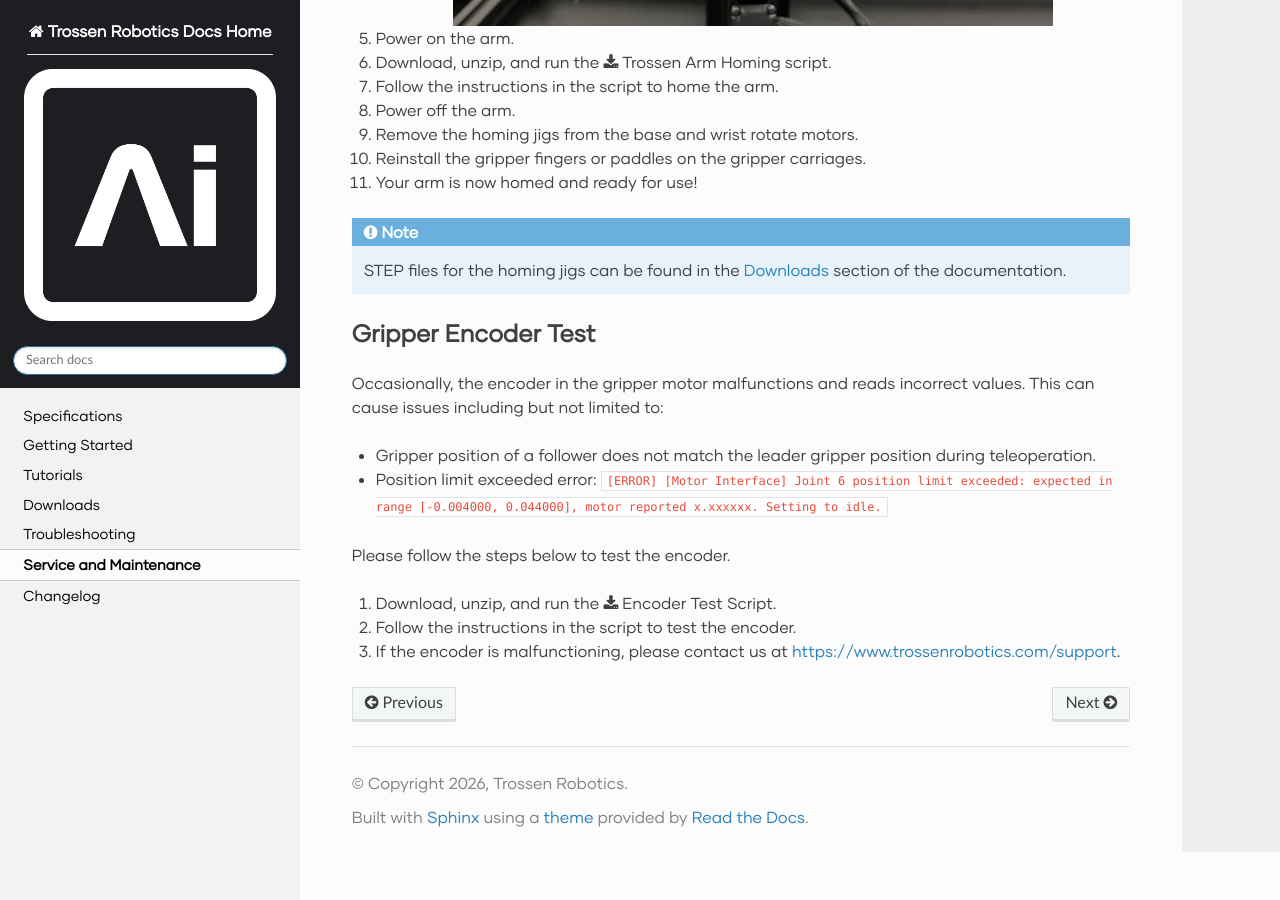
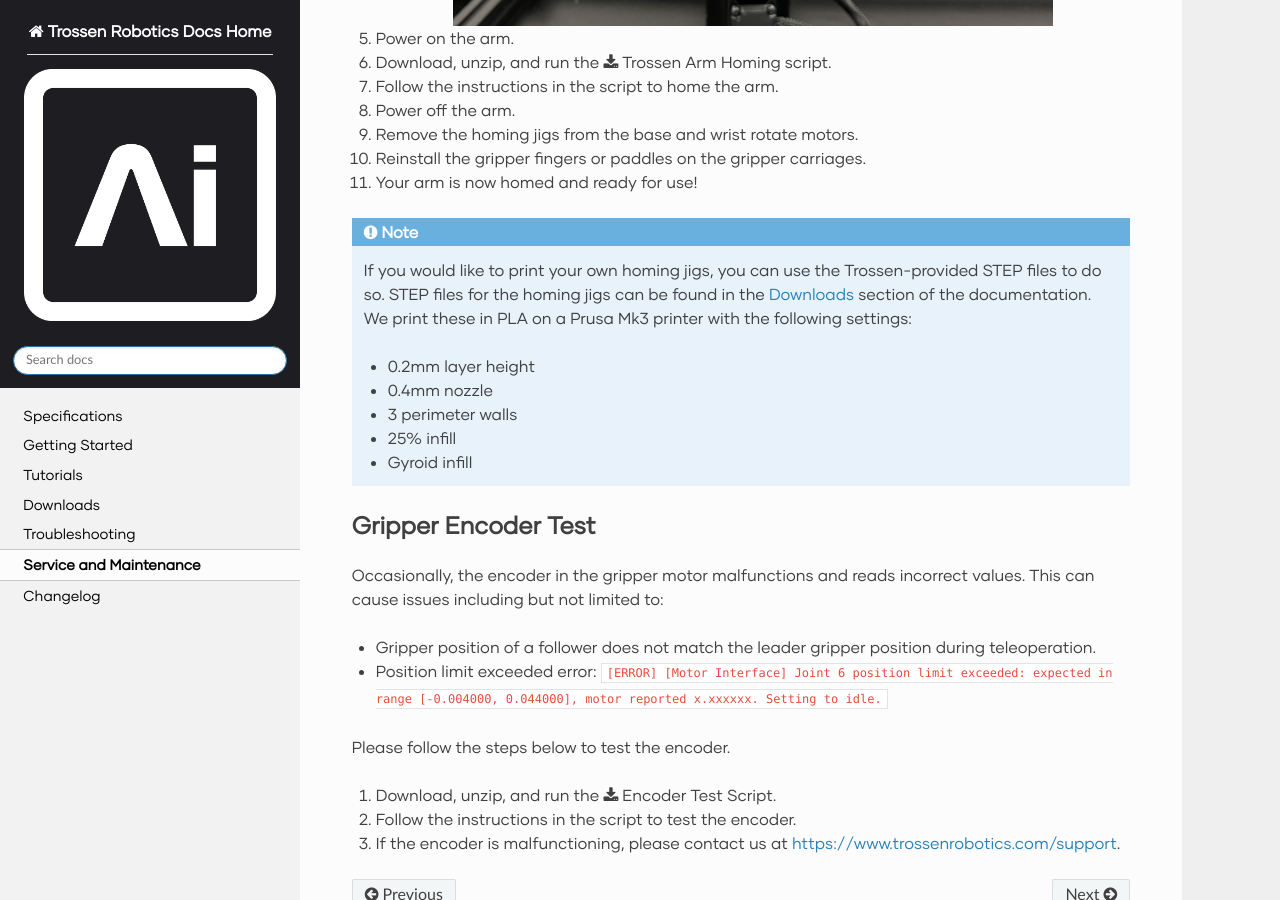
Before and after one commit to TrossenRobotics/trossen_arm, a Sphinx documentation site: the page built from docs/service.rst, in a window 1280 px wide and 900 px high, scrolled down 2353 px. Built offline with Sphinx 7.4.7 and the Read the Docs theme 3.1.0, drawn with Linux system fonts in a browser that asks for light colours; some web fonts are replaced; pages that are not in the unit, such as notebooks, are missing from menus; before the commit the page ends 3205 px from its top, so only the background shows below that.

Commit message:
Add details on homing jig print settings (#184)

```diff
--- a/docs/service.rst
+++ b/docs/service.rst
@@ -67,7 +67,15 @@ The process for homing the arm is as follows:
 
 .. note::
 
+    If you would like to print your own homing jigs, you can use the Trossen-provided STEP files to do so.
     STEP files for the homing jigs can be found in the :ref:`Downloads <downloads:homing jigs>` section of the documentation.
+    We print these in PLA on a Prusa Mk3 printer with the following settings:
+
+    - 0.2mm layer height
+    - 0.4mm nozzle
+    - 3 perimeter walls
+    - 25% infill
+    - Gyroid infill
 
 Gripper Encoder Test
 ====================
```
